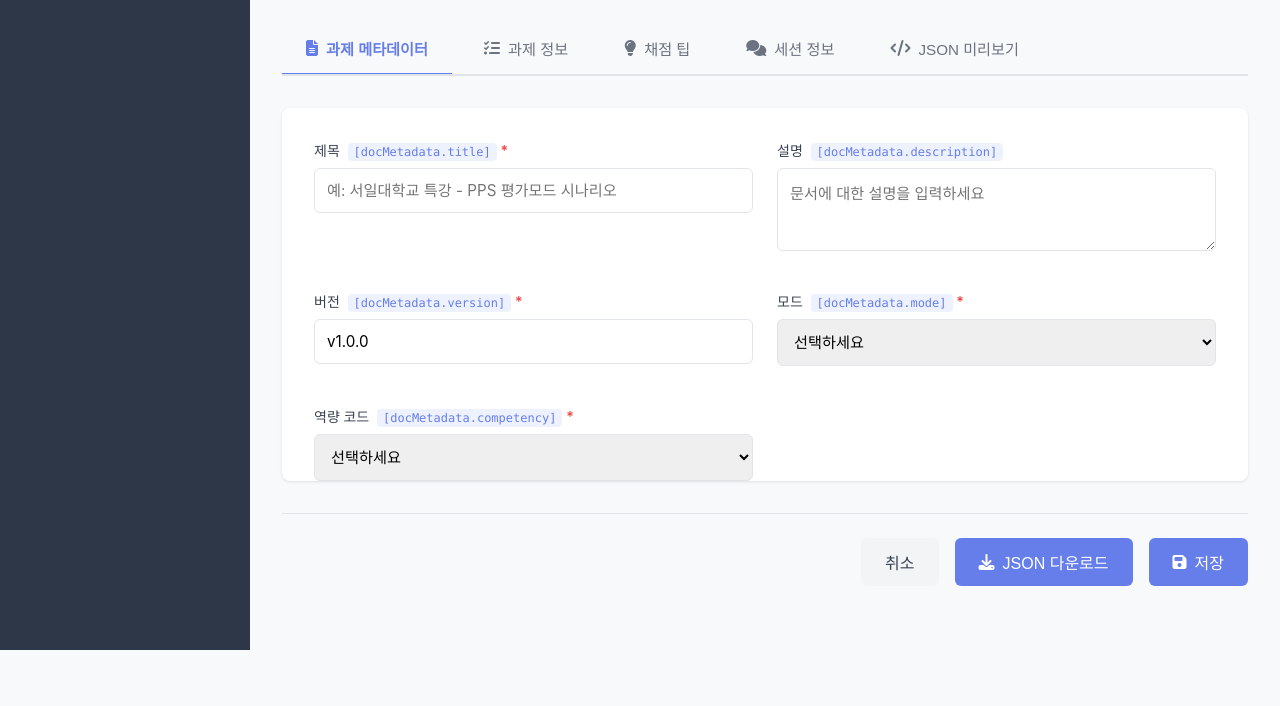
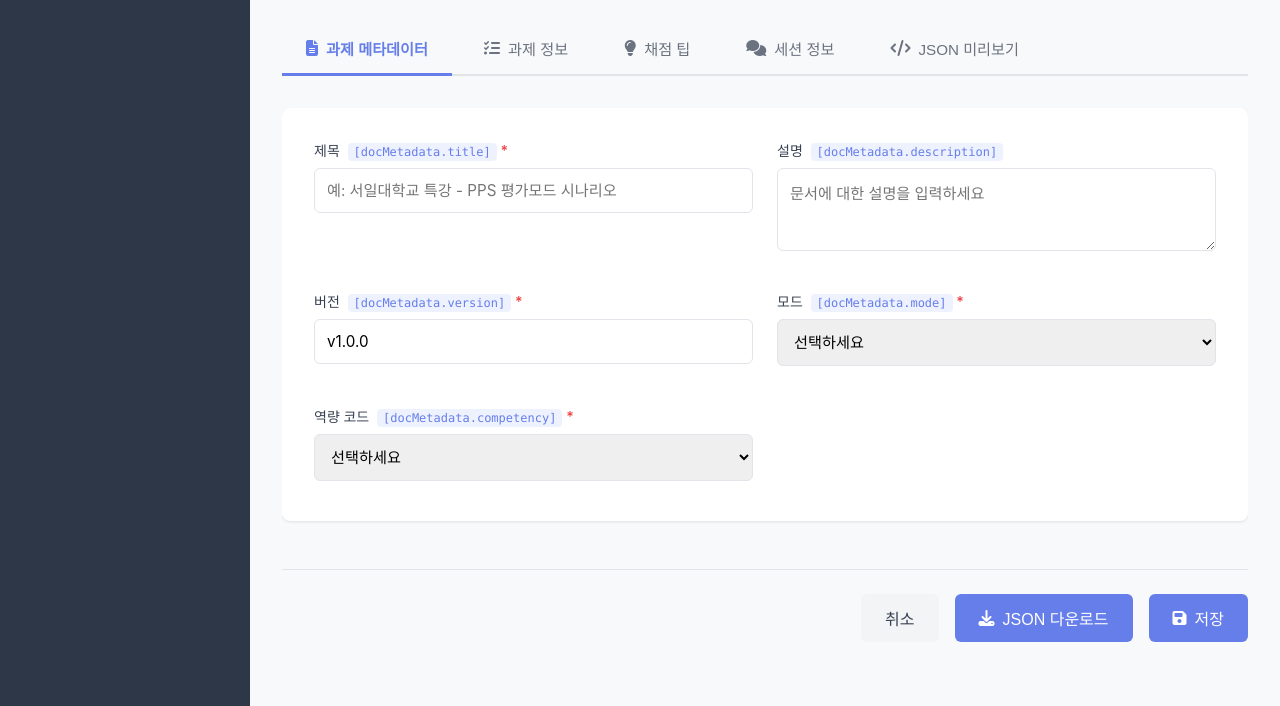
Before and after one commit to koraper/sandwitch-UI, a website: page create-assignment.html in a window 1280 px wide. Shown: the part 197-903 px from the top of the page. Before the commit the page ends 847 px from the top, so only its background shows below. Drawn offline with Linux system fonts and the light colour scheme.

Commit message:
fix: 탭뷰 스크롤 제거 및 탭 콘텐츠 영역 스크롤 개선
- 탭뷰의 가로 스크롤 제거
- 탭 콘텐츠 영역에 세로 스크롤 추가 (내용이 많을 때)
- 페이지 하단 버튼이 항상 보이도록 flex 레이아웃 적용

```diff
--- a/create-assignment.html
+++ b/create-assignment.html
@@ -12,7 +12,7 @@
     <link rel="stylesheet" href="css/components.css">
 </head>
 
-<body>
+<body class="no-scroll-page">
     <!-- 새 과제 생성 페이지 -->
     <div class="admin-container">
         <!-- 헤더 -->
--- a/css/style.css
+++ b/css/style.css
@@ -191,12 +191,12 @@ body.full-page-body {
     transition: all 0.2s;
 }
 
-.checkbox-container input:checked + .checkmark {
+.checkbox-container input:checked+.checkmark {
     background: #667eea;
     border-color: #667eea;
 }
 
-.checkbox-container input:checked + .checkmark::after {
+.checkbox-container input:checked+.checkmark::after {
     content: '✓';
     color: white;
     font-size: 0.7rem;
@@ -620,7 +620,7 @@ body.full-page-body {
     background: white;
     border-bottom: 1px solid #e1e4e8;
     height: 70px;
-    box-shadow: 0 2px 4px rgba(0,0,0,0.05);
+    box-shadow: 0 2px 4px rgba(0, 0, 0, 0.05);
 }
 
 .header-left {
@@ -762,7 +762,7 @@ body.full-page-body {
 
 .component-item:hover {
     border-color: #2563eb;
-    box-shadow: 0 2px 4px rgba(0,0,0,0.1);
+    box-shadow: 0 2px 4px rgba(0, 0, 0, 0.1);
 }
 
 .component-item:active {
@@ -828,7 +828,7 @@ body.full-page-body {
     background: #fff;
     border: 1px solid #e1e4e8;
     border-radius: 8px;
-    box-shadow: 0 2px 8px rgba(0,0,0,0.1);
+    box-shadow: 0 2px 8px rgba(0, 0, 0, 0.1);
     position: relative;
 }
 
@@ -1126,6 +1126,24 @@ body.full-page-body {
 }
 
 .full-page .admin-content {
+    overflow-y: visible;
+}
+
+/* 스크롤 없는 페이지 (새 과제 생성 페이지 등) */
+.no-scroll-page .admin-container {
+    height: auto;
+    min-height: 100vh;
+}
+
+.no-scroll-page .admin-main {
+    overflow: visible;
+}
+
+.no-scroll-page .admin-sidebar {
+    overflow: visible;
+}
+
+.no-scroll-page .admin-content {
     overflow-y: visible;
 }
 
@@ -1469,6 +1487,9 @@ body.full-page-body {
 .assignment-form {
     max-width: 1200px;
     margin: 0 auto;
+    display: flex;
+    flex-direction: column;
+    min-height: calc(100vh - 200px);
 }
 
 /* 탭 스타일 */
@@ -1477,7 +1498,6 @@ body.full-page-body {
     gap: 0.5rem;
     border-bottom: 2px solid #e1e4e8;
     margin-bottom: 2rem;
-    overflow-x: auto;
 }
 
 .form-tab {
@@ -1518,8 +1538,30 @@ body.full-page-body {
 }
 
 .form-tab-content.active {
-    display: block;
+    display: flex;
+    flex-direction: column;
+    flex: 1;
+    min-height: 0;
     animation: fadeIn 0.3s ease-in;
+    overflow-y: auto;
+    overflow-x: hidden;
+}
+
+.form-tab-content.active::-webkit-scrollbar {
+    width: 8px;
+}
+
+.form-tab-content.active::-webkit-scrollbar-track {
+    background: #f9fafb;
+}
+
+.form-tab-content.active::-webkit-scrollbar-thumb {
+    background: #d1d5db;
+    border-radius: 4px;
+}
+
+.form-tab-content.active::-webkit-scrollbar-thumb:hover {
+    background: #9ca3af;
 }
 
 @keyframes fadeIn {
@@ -1527,6 +1569,7 @@ body.full-page-body {
         opacity: 0;
         transform: translateY(10px);
     }
+
     to {
         opacity: 1;
         transform: translateY(0);
@@ -1685,6 +1728,11 @@ body.full-page-body {
 .form-group textarea {
     resize: vertical;
     min-height: 80px;
+}
+
+/* 역량 코드 선택 필드 아래 여백 */
+.form-group:has(#competencyCode) {
+    margin-bottom: 2.5rem;
 }
 
 /* 동적 필드 스타일 */
@@ -1959,8 +2007,7 @@ body.full-page-body {
     background: #1e293b;
     border-radius: 6px;
     padding: 1rem;
-    max-height: 500px;
-    overflow: auto;
+    overflow: visible;
 }
 
 .json-preview {
@@ -1980,7 +2027,8 @@ body.full-page-body {
     gap: 1rem;
     padding: 2rem 0;
     border-top: 2px solid #e1e4e8;
-    margin-top: 2rem;
+    margin-top: auto;
+    flex-shrink: 0;
 }
 
 .form-actions .btn {
@@ -2196,7 +2244,7 @@ body.full-page-body {
     width: 100%;
 }
 
-.filter-group > * {
+.filter-group>* {
     display: inline-flex;
     flex-shrink: 0;
 }
```
